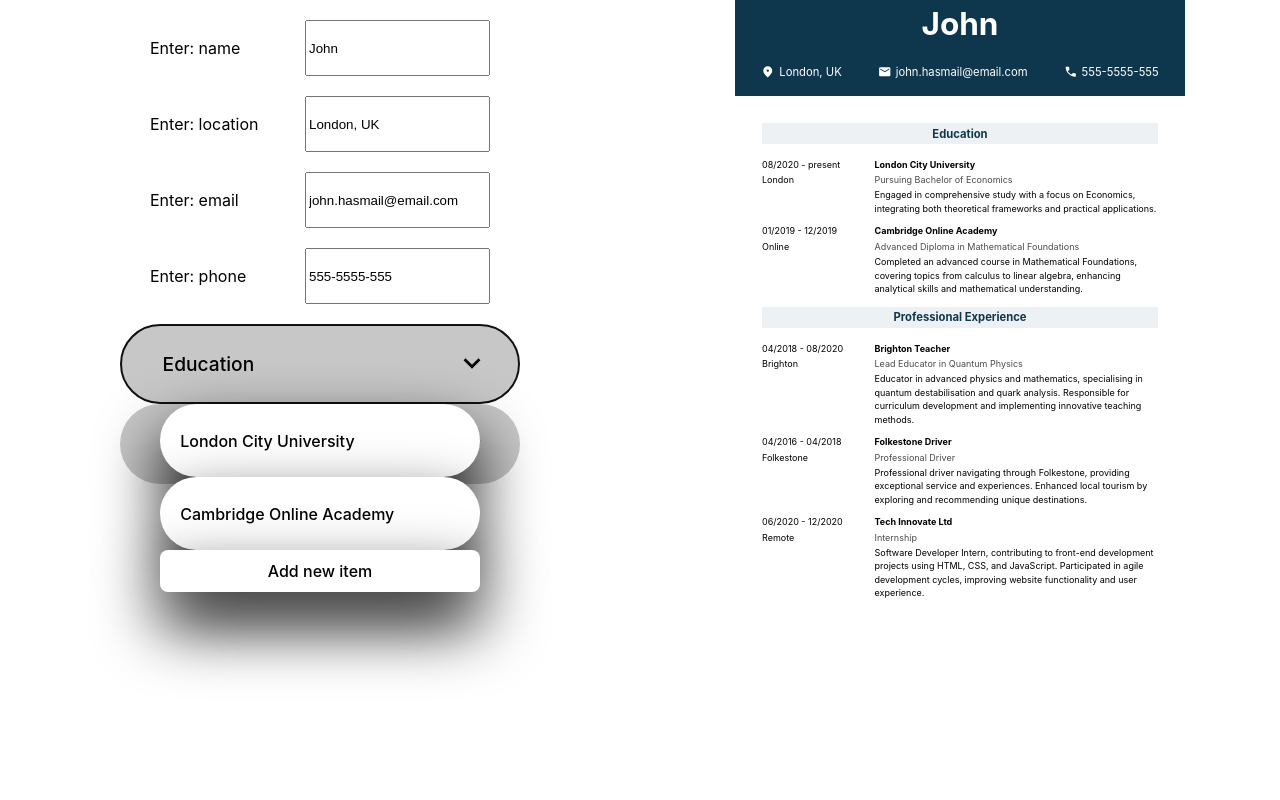
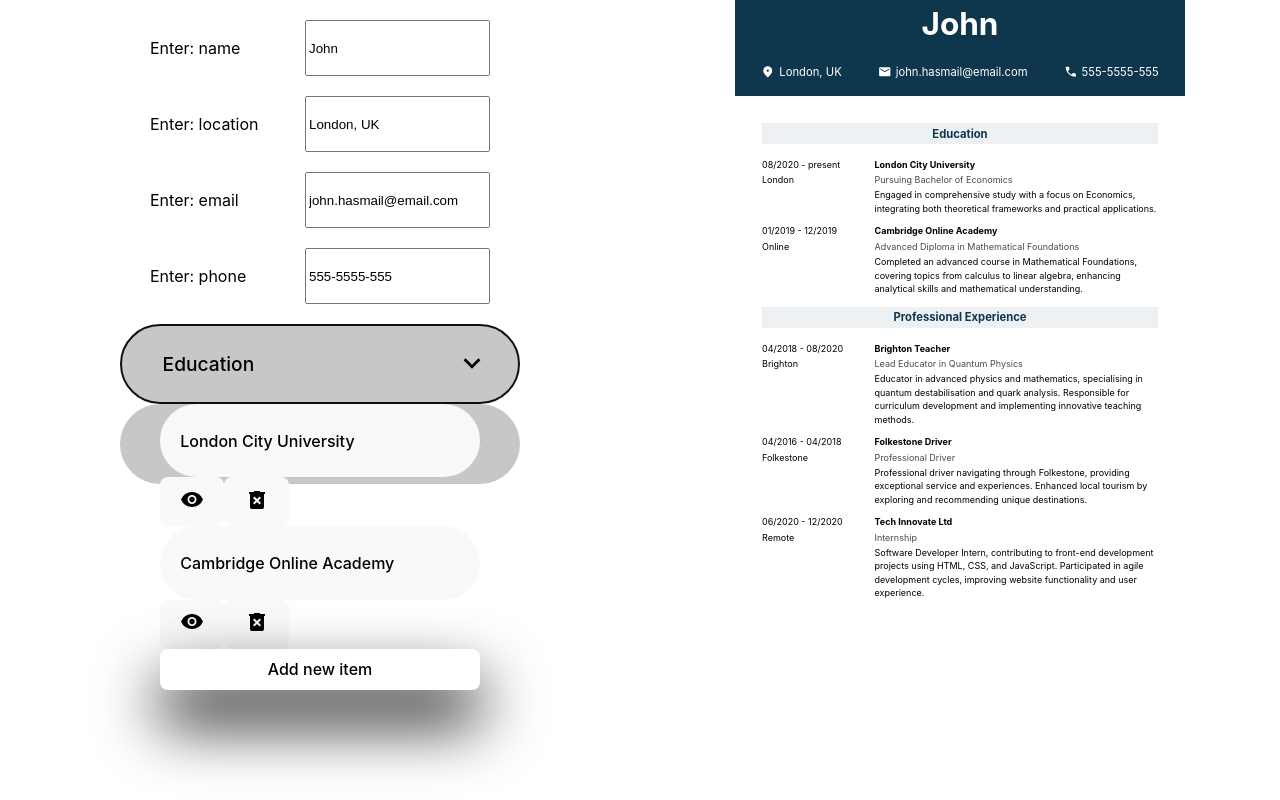
Before and after one commit to nikitarevenco/odin-project-cv-maker, a React (Vite) app: page / in a window 1280 px wide. Both pictures are taken after a click on the button "Education". Built offline with nearby package versions, Linux system fonts and the light colour scheme.

Commit message:
feat: add ability to delete experiences and toggle hidden

```diff
--- a/src/components/CVBody.jsx
+++ b/src/components/CVBody.jsx
@@ -3,7 +3,11 @@ import "../styles/CVBody.css";
 export default function CVBody({ sections }) {
   const cvData = Object.entries(sections).map(([sectionName, sectionData]) => {
     const domSection = sectionData.map((section) => {
-      const { place, description, period, location, footnote, id } = section;
+      const { place, description, period, location, footnote, id, hidden } =
+        section;
+      if (hidden) {
+        return null;
+      }
       return (
         <section className="section-content" key={id}>
           <p className="place">{place}</p>
@@ -14,7 +18,9 @@ export default function CVBody({ sections }) {
         </section>
       );
     });
-
+    if (domSection.filter((el) => el !== null).length === 0) {
+      return null;
+    }
     return (
       <article className="experience" key={sectionName}>
         <h1 className="section-name">{sectionName}</h1>
--- a/src/components/CVEdit.jsx
+++ b/src/components/CVEdit.jsx
@@ -13,7 +13,15 @@ export default function CVEdit({ sections, info, setInfo, setSections }) {
     ([sectionName, subSections]) => {
       const dialogs = subSections.map((subSection, index) => {
         return (
-          <Dialog name={subSection.place} key={subSection.id}>
+          // TODO: Make dialogs be able to remove elements and also dialogs should be able to "hide" elements too
+          <Dialog
+            name={subSection.place}
+            key={subSection.id}
+            fullSections={sections}
+            sectionIndexToEdit={index}
+            setSections={setSections}
+            sectionName={sectionName}
+          >
             <EditCVSection
               sectionName={sectionName}
               fullSections={sections}
@@ -31,7 +39,11 @@ export default function CVEdit({ sections, info, setInfo, setSections }) {
           setOpenDropdown={setOpenDropdown}
         >
           {dialogs}
-          <AddDropdownItem sectionName={sectionName} fullSections={sections} setSections={setSections}/>
+          <AddDropdownItem
+            sectionName={sectionName}
+            fullSections={sections}
+            setSections={setSections}
+          />
         </Dropdown>
       );
     },
--- a/src/components/Dialog.jsx
+++ b/src/components/Dialog.jsx
@@ -1,9 +1,24 @@
 import { useRef } from "react";
 import "../styles/Dialog.css";
+import Delete from "../assets/delete.svg?react";
+import Invisible from "../assets/notvisible.svg?react";
+import Visible from "../assets/visible.svg?react";
 
-export default function Dialog({ children, name }) {
+export default function Dialog({
+  children,
+  name,
+  fullSections,
+  sectionIndexToEdit,
+  setSections,
+  sectionName,
+}) {
   // const [open, setOpen] = useState(false);
   const dialog = useRef(0);
+  const clone = structuredClone(fullSections);
+
+  function isHidden() {
+    return fullSections[sectionName][sectionIndexToEdit].hidden === true;
+  }
 
   function openDialog() {
     dialog.current.showModal();
@@ -12,11 +27,34 @@ export default function Dialog({ children, name }) {
     dialog.current.close();
   }
 
+  function hideFromCV() {
+    clone[sectionName][sectionIndexToEdit].hidden = true;
+    if (isHidden()) {
+      clone[sectionName][sectionIndexToEdit].hidden = false;
+    }
+    setSections(clone);
+  }
+
+  function removeExperience() {
+    clone[sectionName].splice(sectionIndexToEdit, 1);
+    setSections(clone);
+  }
+
+
   return (
     <>
-      <button type="button" className="dialog-open" onClick={openDialog}>
-        <p className="dialog-name">{name}</p>
-      </button>
+      <div>
+        <button type="button" className="dialog-open" onClick={openDialog}>
+          <p className="dialog-name">{name}</p>
+        </button>
+        <button type="button" onClick={hideFromCV}>
+          {isHidden() ? <Invisible /> : <Visible />}
+          {/* Maybe isHidden may need to change a little */}
+        </button>
+        <button type="button" onClick={removeExperience}>
+          <Delete />
+        </button>
+      </div>
       <dialog className="edit-section-content" ref={dialog}>
         {children}
         <button type="button" className="dialog-close" onClick={closeDialog}>
--- a/src/data/initial-info.js
+++ b/src/data/initial-info.js
@@ -15,6 +15,7 @@ const initialSections = {
       period: "08/2020 - present",
       location: "London",
       footnote: "Pursuing Bachelor of Economics",
+      hidden: false,
     },
     {
       id: crypto.randomUUID(),
@@ -24,6 +25,7 @@ const initialSections = {
       period: "01/2019 - 12/2019",
       location: "Online",
       footnote: "Advanced Diploma in Mathematical Foundations",
+      hidden: false,
     },
   ],
   "Professional Experience": [
@@ -35,6 +37,7 @@ const initialSections = {
       period: "04/2018 - 08/2020",
       location: "Brighton",
       footnote: "Lead Educator in Quantum Physics",
+      hidden: false,
     },
     {
       id: crypto.randomUUID(),
@@ -44,6 +47,7 @@ const initialSections = {
       period: "04/2016 - 04/2018",
       location: "Folkestone",
       footnote: "Professional Driver",
+      hidden: false,
     },
     {
       id: crypto.randomUUID(),
@@ -53,6 +57,7 @@ const initialSections = {
       period: "06/2020 - 12/2020",
       location: "Remote",
       footnote: "Internship",
+      hidden: false,
     },
   ],
 };
```
